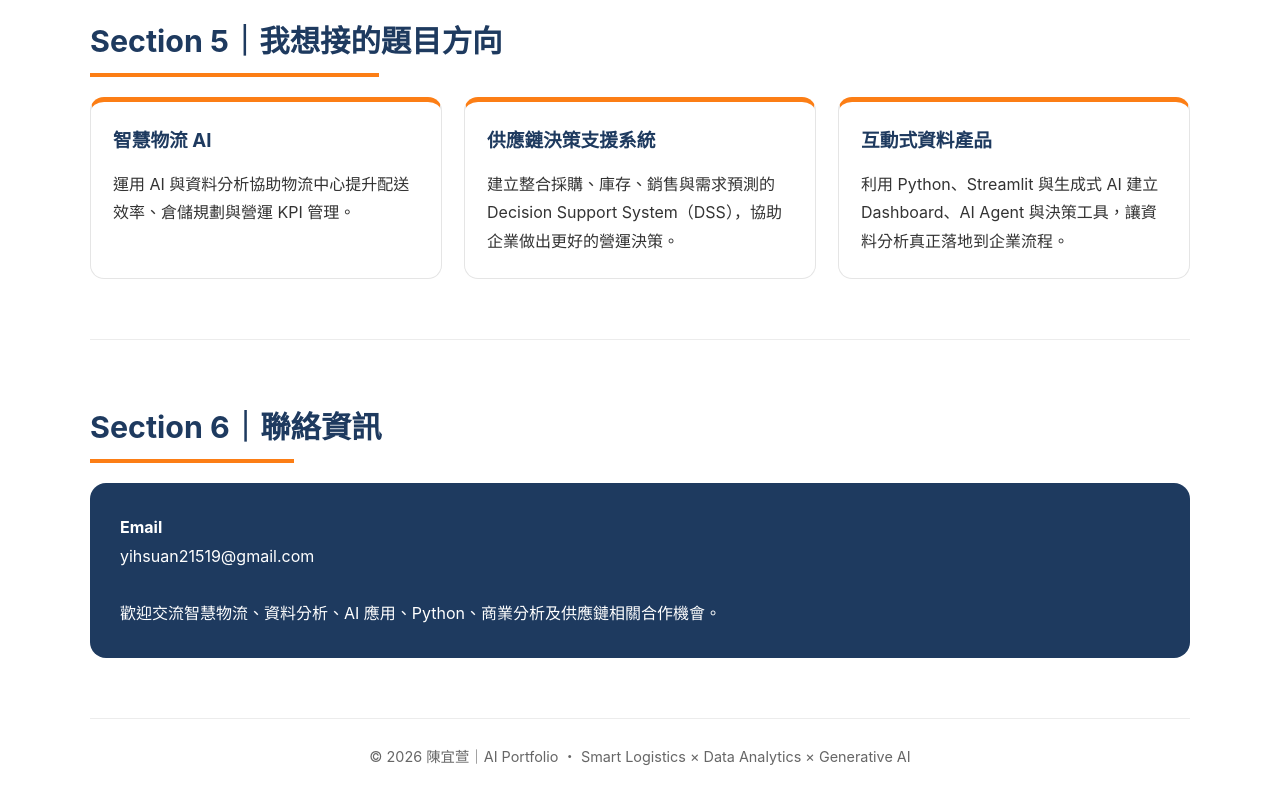
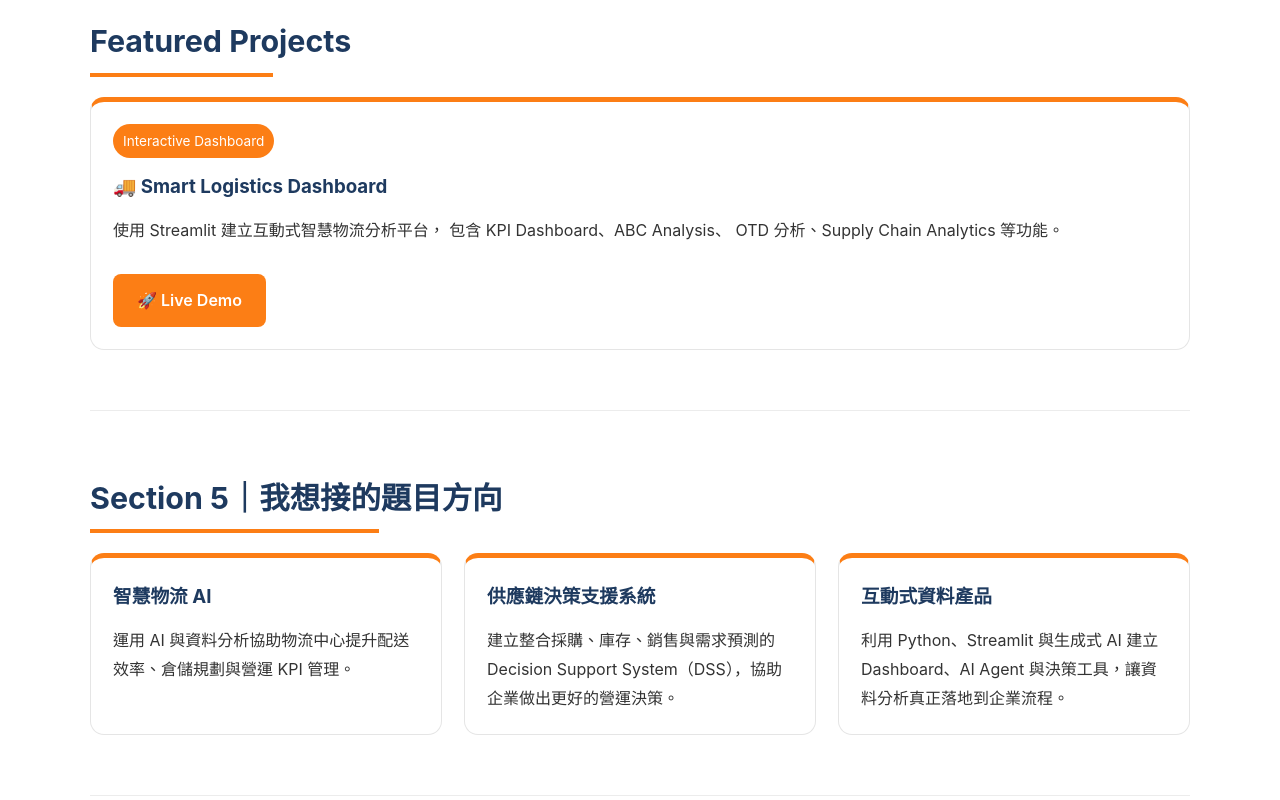
Before and after one commit to yihsuan21519/TransportationAI_D20_BOSS2, a plain HTML site: page index.html in a window 1280 px wide. Shown: the part 2780-3580 px from the top of the page. Drawn offline with Linux system fonts and the light colour scheme.

Commit message:
Update index.html

```diff
--- a/index.html
+++ b/index.html
@@ -237,6 +237,32 @@ footer{
 
 }
 
+.demo-btn{
+
+display:inline-block;
+
+background:#fc7e15;
+
+color:white;
+
+padding:12px 24px;
+
+border-radius:8px;
+
+text-decoration:none;
+
+font-weight:600;
+
+transition:.25s;
+
+}
+
+.demo-btn:hover{
+
+background:#1e3a5f;
+
+}
+
 @media(max-width:768px){
 
 iframe{
@@ -393,6 +419,39 @@ allowfullscreen>
 
 <section>
 
+<h2 class="section-title">Featured Projects</h2>
+
+<div class="card-grid">
+
+    <div class="card">
+
+        <div class="badge">Interactive Dashboard</div>
+
+        <h3>🚚 Smart Logistics Dashboard</h3>
+
+        <p>
+        使用 Streamlit 建立互動式智慧物流分析平台，
+        包含 KPI Dashboard、ABC Analysis、
+        OTD 分析、Supply Chain Analytics 等功能。
+        </p>
+
+        <br>
+
+        <a
+        href="https://transportationaiw2submit-n4p6qckapetkancvreelpc.streamlit.app/"
+        target="_blank"
+        class="demo-btn">
+        🚀 Live Demo
+        </a>
+
+    </div>
+
+</div>
+
+</section>
+
+<section>
+
 <h2 class="section-title">Section 5｜我想接的題目方向</h2>
 
 <div class="card-grid">
@@ -434,6 +493,12 @@ yihsuan21519@gmail.com
 
 <br>
 
+<p><strong>GitHub</strong><br>
+https://github.com/your-account
+</p>
+
+<br>
+
 <p>
 歡迎交流智慧物流、資料分析、AI 應用、Python、商業分析及供應鏈相關合作機會。
 </p>
```
